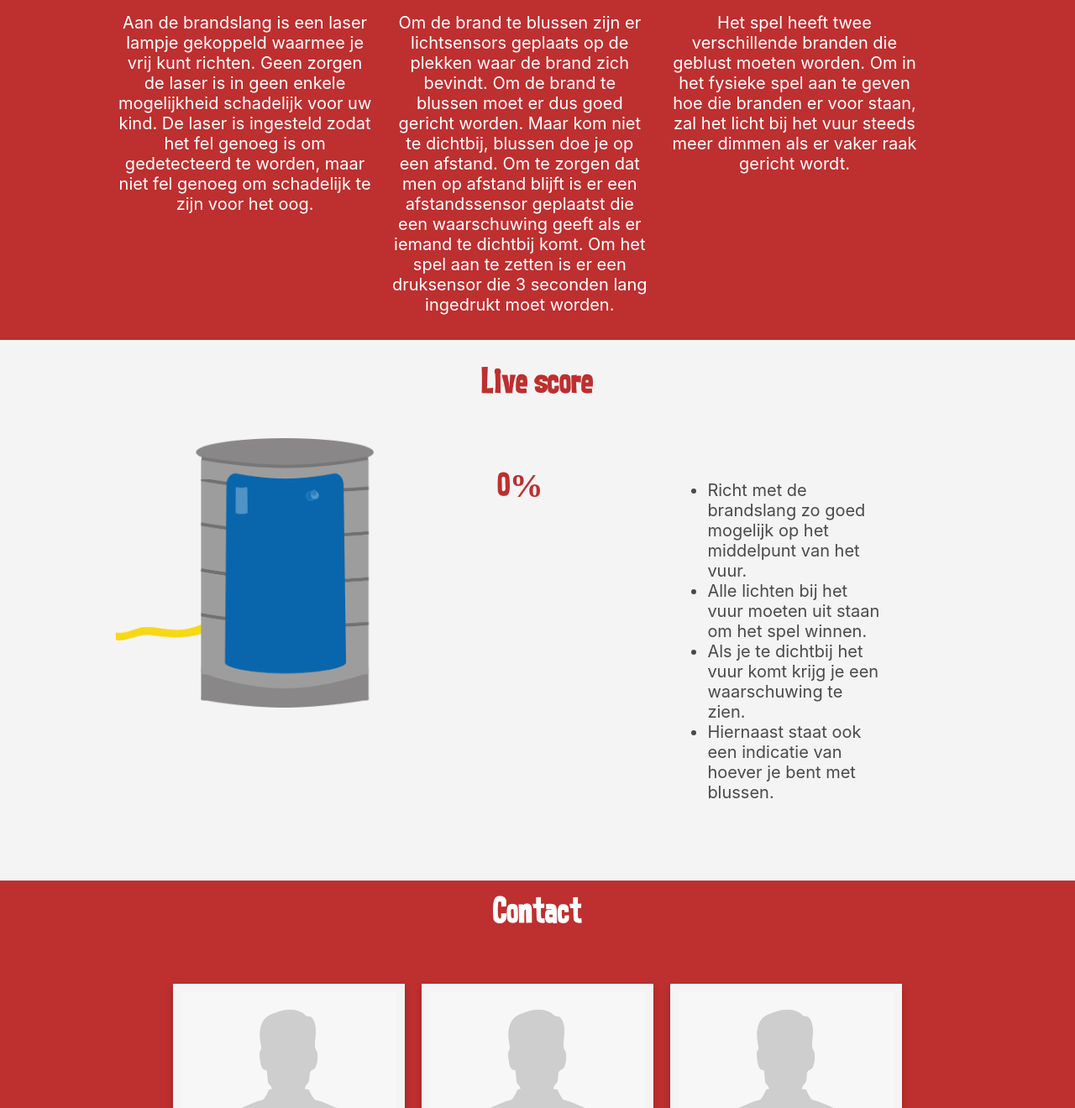
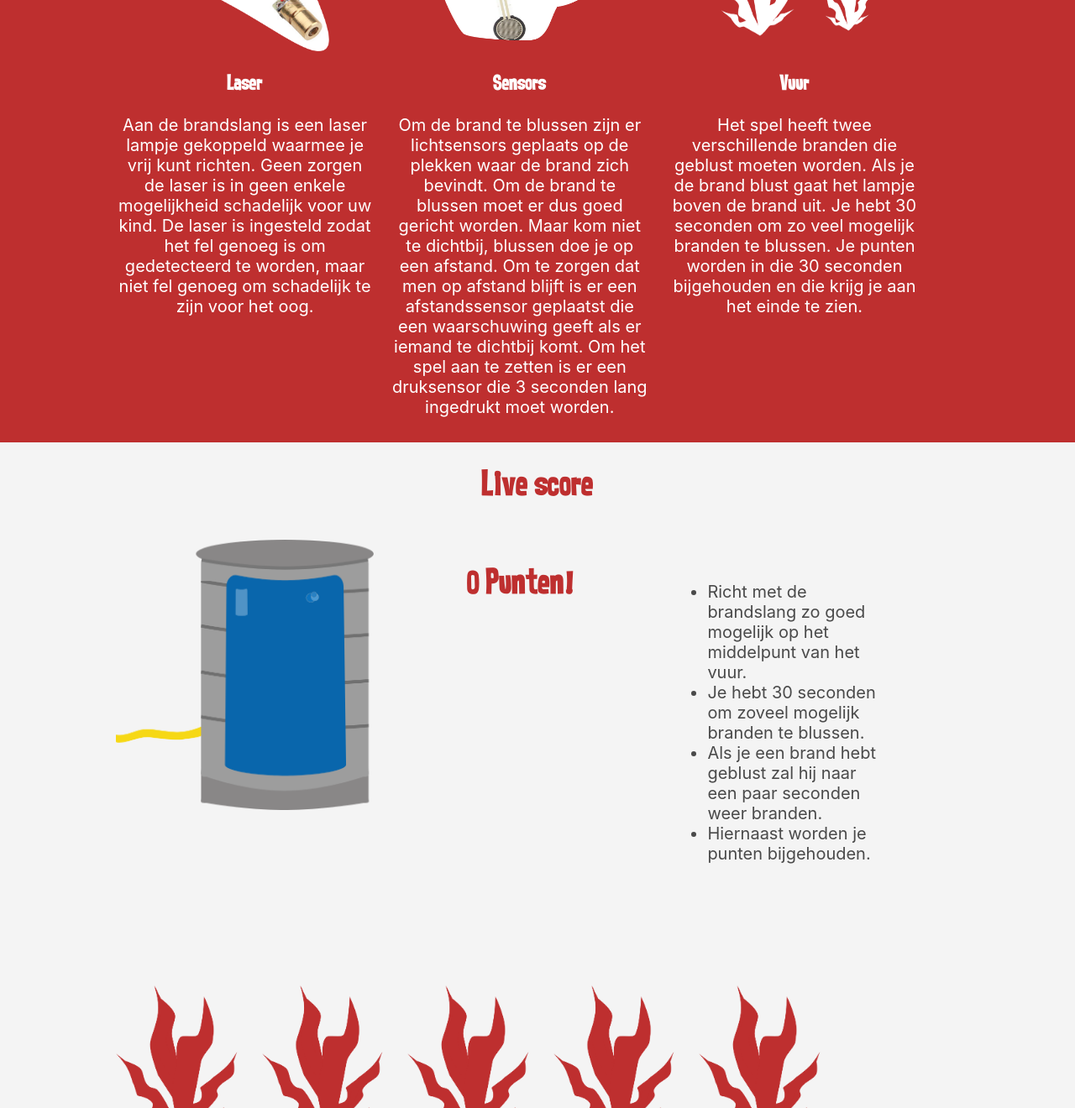
Before and after one commit to thomijn/CLE1sprint3, a plain HTML site: page index.html in a window 1280 px wide. Shown: the part 1480-2800 px from the top of the page at 84% size. Drawn offline with Linux system fonts and the light colour scheme.

Commit message:
finalversion

```diff
--- a/css/style.css
+++ b/css/style.css
@@ -120,6 +120,9 @@ header a:hover{
   color: #4A4A4A;
 }
 
+#about iframe{
+  width:100%;
+}
 
 /* Boxes */
 #boxgame{
@@ -156,6 +159,26 @@ header a:hover{
   font-size:1.5em;
   color:white;
   font-family:myFirstFont;
+}
+
+/* livescore */
+
+#littlegame{
+  display: flex;
+  justify-content: center;
+  margin-top: 75px;
+}
+
+#littlegame .box{
+  float:left;
+  text-align: center;
+  width:15%;
+  padding:10px;
+}
+
+#littlegame img{
+  width: 100%;
+  height: auto;
 }
 
 /* livescore */
@@ -360,7 +383,7 @@ footer img{
     display:none!important;
   }
 
- #contactform.containerform{
+ #contactform .containerform{
    width:80%;
  }
 
--- a/index.html
+++ b/index.html
@@ -11,9 +11,9 @@
 
 <body>
 
-  <!-- the head image of the website -->
+  <!-- the head image of the website  -->
   <section id="headimage">
-    <img src="./img/group.png">
+    <img src="./img/Group.png">
   </section>
 
   <!-- navigation bar -->
@@ -33,7 +33,7 @@
     </div>
   </header>
 
-  <!-- section about -->
+  <!-- section about. -->
   <section id="about">
     <div class="boxabout">
       <img src="./img/Vuurvechter.png" width="900" height="1000">
@@ -43,6 +43,8 @@
         <h2>Over</h2>
         <p> Werken bij de brandweer is toch de droom van elk kind? Met VuurVechter krijgt jouw kind die ervaring! Pak
           snel de brandslang en wees de held van de dag.</p>
+        <iframe height="350" src="https://www.youtube.com/embed/ElPU2INV3qQ" frameborder="0" allow="accelerometer; autoplay; encrypted-media; gyroscope; picture-in-picture"
+          allowfullscreen></iframe>
       </div>
     </div>
   </section>
@@ -72,9 +74,11 @@
       <div class="box">
         <img src="./img/vuur.png">
         <h3>Vuur</h3>
-        <p>Het spel heeft twee verschillende branden die geblust moeten worden. Om in het fysieke spel aan te geven
-          hoe die branden er voor staan, zal het licht bij het vuur steeds meer dimmen als er vaker raak gericht
-          wordt.</p>
+        <p>Het spel heeft twee verschillende branden die geblust moeten worden. Als je de brand blust gaat het lampje
+          boven de brand uit.
+          Je hebt 30 seconden om zo veel mogelijk branden te blussen. Je punten worden in die 30 seconden bijgehouden
+          en die krijg je aan het einde te zien.
+        </p>
       </div>
     </div>
   </section>
@@ -87,7 +91,7 @@
         <img src="./img/tank.png">
       </div>
       <div class="box">
-        <h2>0%</h2>
+        <h2>0 Punten!</h2>
       </div>
       <div class="box">
         <ul>
@@ -95,18 +99,39 @@
             Richt met de brandslang zo goed mogelijk op het middelpunt van het vuur.
           </li>
           <li>
-            Alle lichten bij het vuur moeten uit staan om het spel winnen.
+            Je hebt 30 seconden om zoveel mogelijk branden te blussen.
           </li>
           <li>
-            Als je te dichtbij het vuur komt krijg je een waarschuwing te zien.
+            Als je een brand hebt geblust zal hij naar een paar seconden weer branden.
           </li>
           <li>
-            Hiernaast staat ook een indicatie van hoever je bent met blussen.
+            Hiernaast worden je punten bijgehouden.
           </li>
 
         </ul>
       </div>
     </div>
+  </section>
+
+  <section id="littlegame">
+    <div class="container">
+      <div class="box">
+        <img id="fire1" src="./img/littlegame.png">
+      </div>
+      <div class="box">
+        <img id="fire2" src="./img/littlegame.png">
+      </div>
+      <div class="box">
+        <img id="fire3" src="./img/littlegame.png">
+      </div>
+      <div class="box">
+        <img id="fire4" src="./img/littlegame.png">
+      </div>
+      <div class="box">
+        <img id="fire5" src="./img/littlegame.png">
+      </div>
+    </div>
+
   </section>
 
   <!-- section contact -->
--- a/vuurvechter.js
+++ b/vuurvechter.js
@@ -35,3 +35,11 @@ buttonNice.onclick = function (){
 buttonBad.onclick = function (){
     document.getElementById("subject").value = bad;
 }
+
+// little game function
+
+let randomFire = Fires["fire1.png", "fire2.png", "fire3.png", "fire4.png", "fire5.png"]
+
+function pickRandomFire(){
+
+}
```
Also changed, not shown: img/littlegame.png (added). Lines whose indentation alone changed are shown as unchanged.
